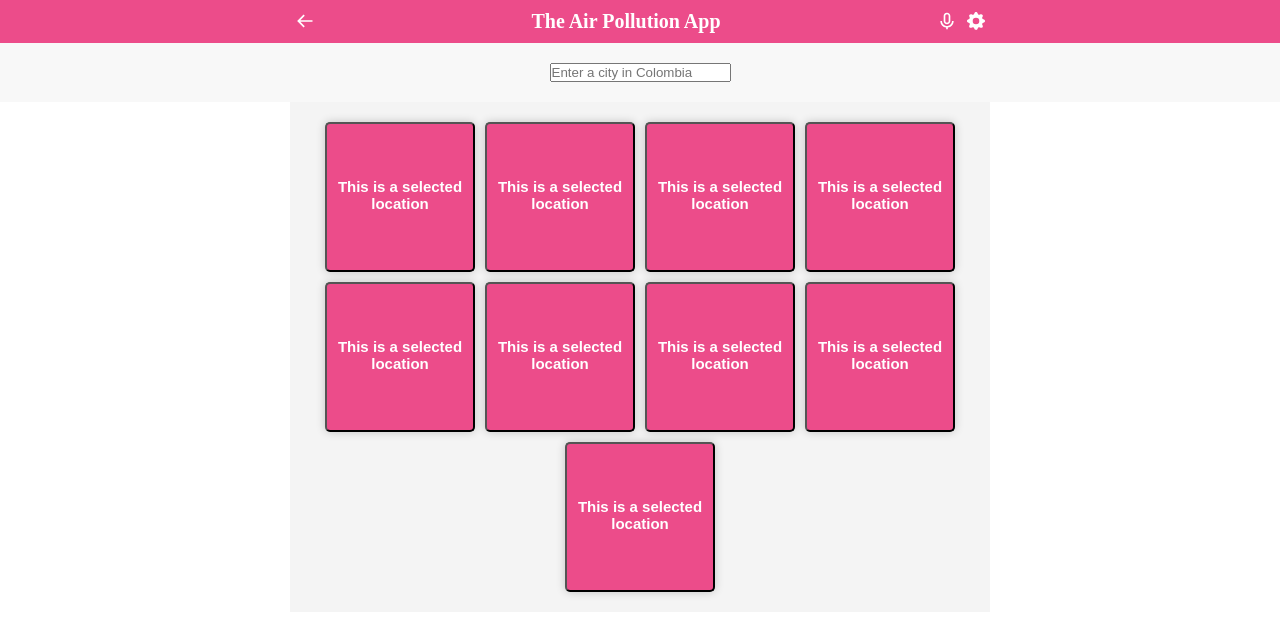
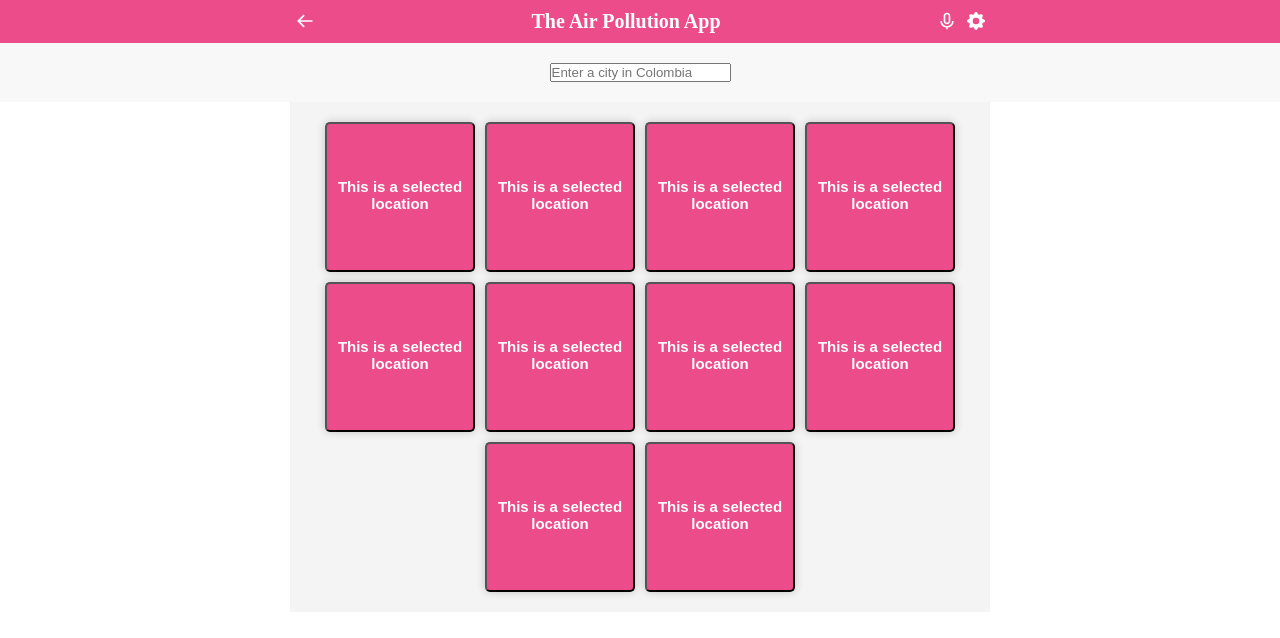
Before and after one commit to sergio-usma/airpoll-colombia-app, a React (Create React App) app: page / in a window 1280 px wide. Shown: the top 638 px of the page. Built offline with nearby package versions, Linux system fonts and the light colour scheme.

Commit message:
Update Locations on Feed component to render Cities

```diff
--- a/src/components/Feed.jsx
+++ b/src/components/Feed.jsx
@@ -13,6 +13,7 @@ export default function Feed() {
       <Locations />
       <Locations />
       <Locations />
+      <Locations />
     </div>
   );
 }
```
